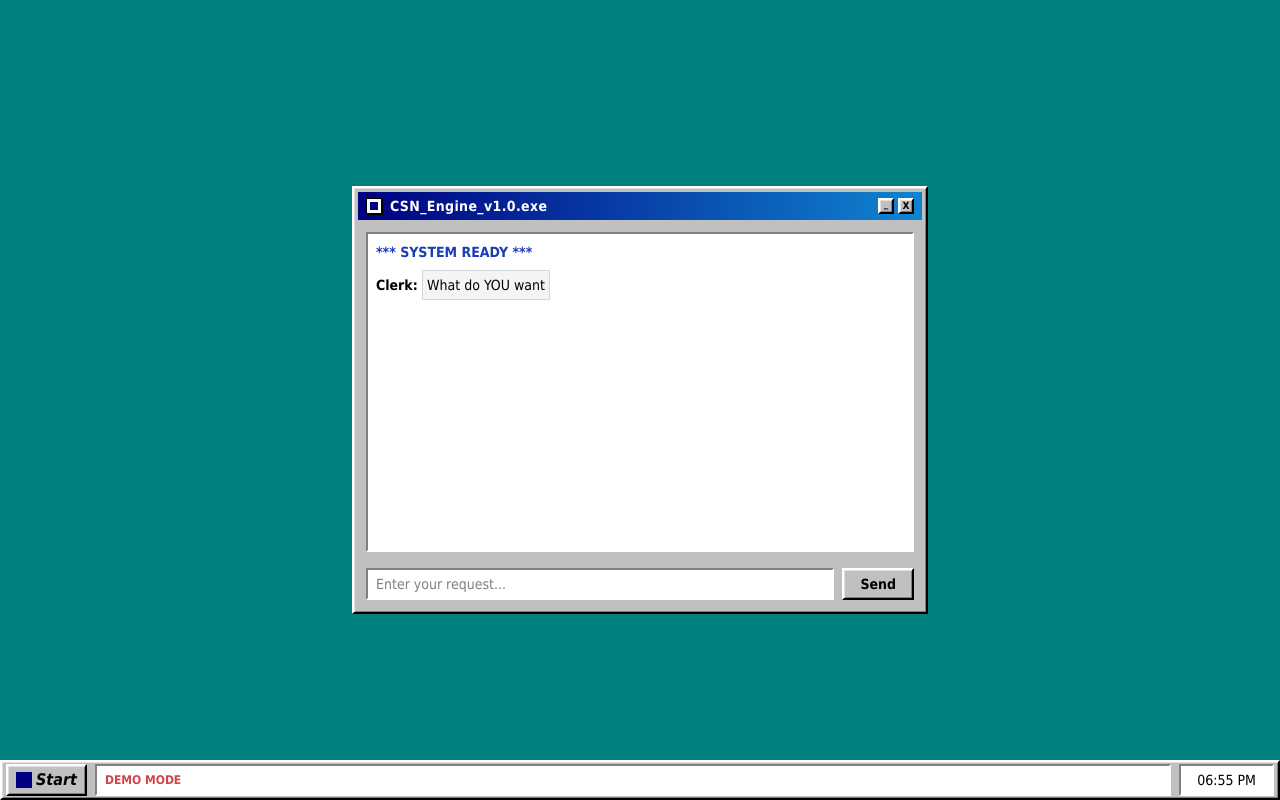
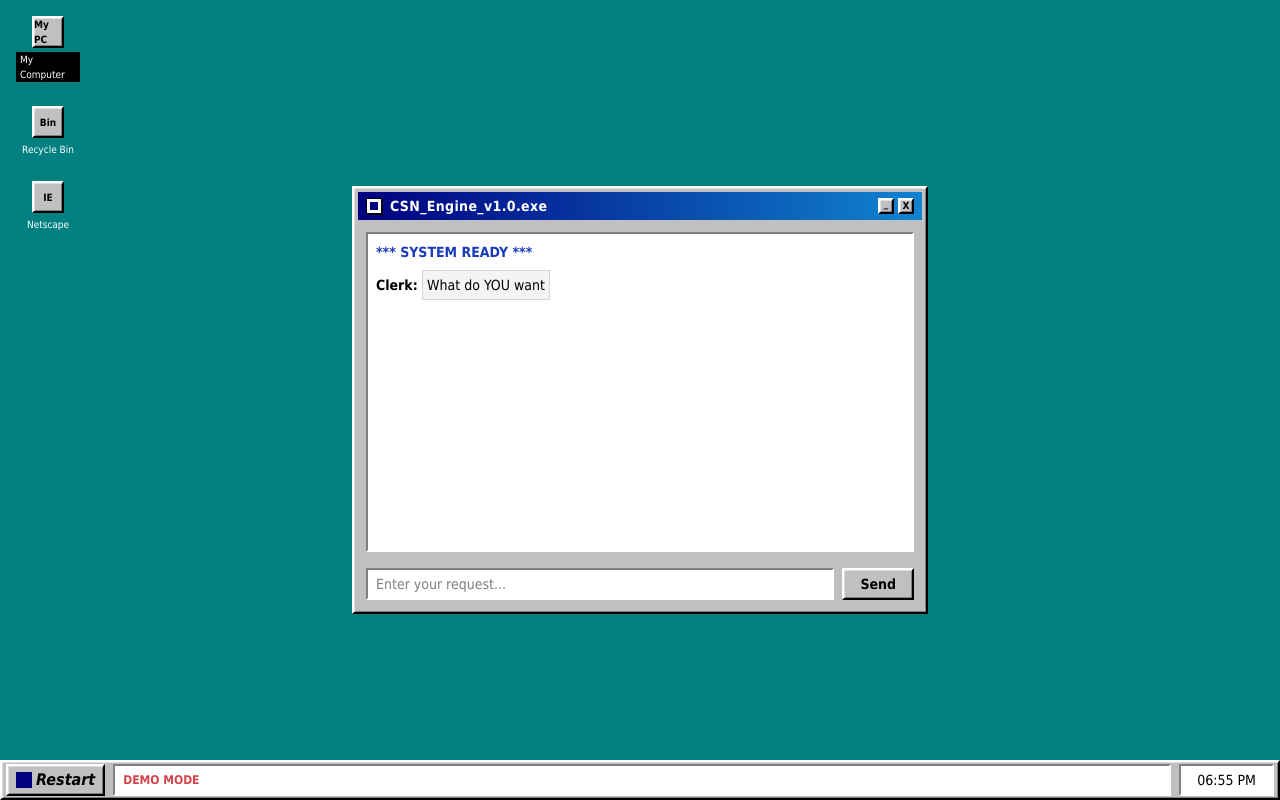
Before and after one commit to danichese/CSN-Engine, a React (Vite) app in the folder client/: page / in a window 1280 px wide. Built offline with nearby package versions, Linux system fonts and the light colour scheme.

Commit message:
feat(ui): add desktop icons, rename restart, and loop final state

```diff
--- a/client/src/App.tsx
+++ b/client/src/App.tsx
@@ -14,7 +14,22 @@ function App() {
   };
 
   return (
-    <div className="min-h-screen flex flex-col items-center justify-center p-4">
+    <div className="min-h-screen bg-[#008080] flex flex-col items-center justify-center p-4">
+      {/* Desktop Icons */}
+      <div className="fixed top-4 left-4 flex flex-col gap-6">
+        <div className="flex flex-col items-center w-16 group cursor-pointer">
+          <div className="w-8 h-8 bg-win-gray win-outset mb-1 flex items-center justify-center text-[10px] font-bold">My PC</div>
+          <span className="text-white text-[10px] bg-black px-1">My Computer</span>
+        </div>
+        <div className="flex flex-col items-center w-16 group cursor-pointer">
+          <div className="w-8 h-8 bg-win-gray win-outset mb-1 flex items-center justify-center text-[10px] font-bold">Bin</div>
+          <span className="text-white text-[10px]">Recycle Bin</span>
+        </div>
+        <div className="flex flex-col items-center w-16 group cursor-pointer">
+          <div className="w-8 h-8 bg-win-gray win-outset mb-1 flex items-center justify-center text-[10px] font-bold">IE</div>
+          <span className="text-white text-[10px]">Netscape</span>
+        </div>
+      </div>
 
       <Window title="CSN_Engine_v1.0.exe" width="max-w-xl">
         <div className={`transition-transform duration-100 ${isCoughing ? 'translate-x-1 translate-y-1 rotate-1' : ''}`}>
@@ -29,7 +44,7 @@ function App() {
           className="win-outset bg-win-gray h-8 px-2 flex items-center gap-1 font-bold italic active:translate-x-[1px] active:translate-y-[1px]"
         >
           <div className="w-4 h-4 bg-win-blue"></div>
-          Start
+          Restart
         </button>
         <div className="win-inset flex-1 h-8 px-2 flex items-center">
           {apiKey === 'demo' && <span className="text-xs font-bold text-red-700 animate-pulse">DEMO MODE</span>}
--- a/client/src/services/engine.ts
+++ b/client/src/services/engine.ts
@@ -36,7 +36,7 @@ export class RefusalEngine {
         1: "Computer says no. Janet from accounting left her tuna sandwich in the fridge again.",
         2: "Hold on... *taps keys loudly* ...No. Computer still says no.",
         3: "*COUGH*",
-        4: "I'll need to see your form A12, your form B42, and a signed letter from your grandmother. Until then, no."
+        4: "I'll need to see your form A12 and your form B42. Until then, computer says no."
       };
 
       await delayPromise;
@@ -110,6 +110,7 @@ export class RefusalEngine {
   }
 
   getNextState(currentState: number): number {
-    return currentState >= 4 ? 1 : currentState + 1;
+    // Once we reach state 4, we stay there to loop sighs/stares indefinitely
+    return currentState >= 4 ? 4 : currentState + 1;
   }
 }
```
